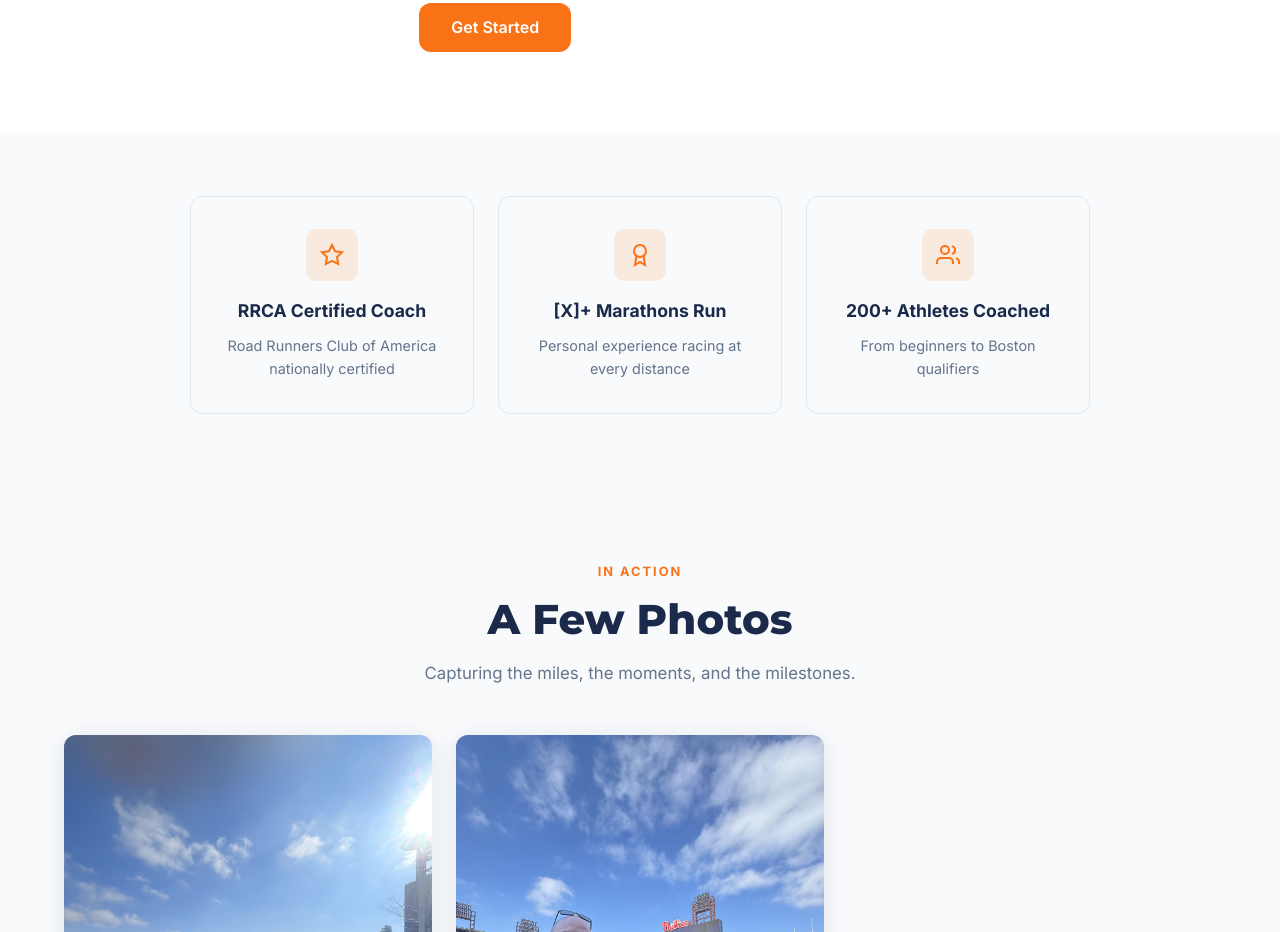
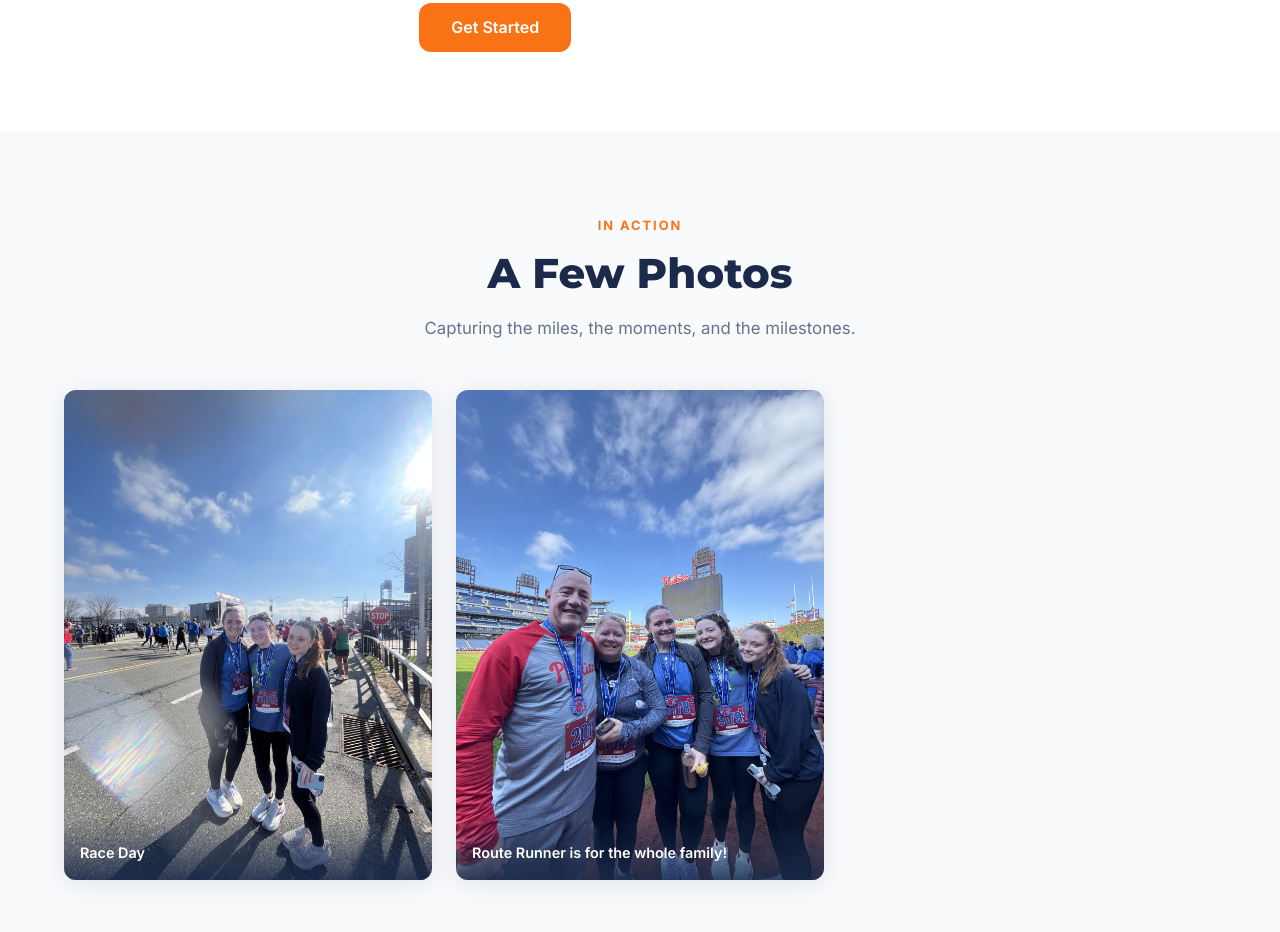
Before and after one commit to MeganLavelle5/RouteRunner, a plain HTML site: page about.html in a window 1280 px wide. Shown: the part 1110-2042 px from the top of the page. Drawn offline with Linux system fonts and the light colour scheme.

Commit message:
Remove unfinished stats section from about page

```diff
--- a/about.html
+++ b/about.html
@@ -75,32 +75,6 @@
     </div>
   </section>
 
-  <!-- CREDENTIALS / HIGHLIGHTS -->
-  <section style="background: var(--light); padding: 4rem 5%;">
-    <div style="display:grid; grid-template-columns: repeat(auto-fit, minmax(220px,1fr)); gap:1.5rem; max-width:900px; margin:0 auto; text-align:center;">
-      <div class="card fade-in">
-        <div class="card-icon" style="margin:0 auto 1rem;">
-          <svg width="24" height="24" viewBox="0 0 24 24" fill="none" stroke="currentColor" stroke-width="2"><path d="M12 2l3.09 6.26L22 9.27l-5 4.87 1.18 6.88L12 17.77l-6.18 3.25L7 14.14 2 9.27l6.91-1.01L12 2z"/></svg>
-        </div>
-        <h3>RRCA Certified Coach</h3>
-        <p style="color:var(--gray); font-size:0.9rem;">Road Runners Club of America nationally certified</p>
-      </div>
-      <div class="card fade-in">
-        <div class="card-icon" style="margin:0 auto 1rem;">
-          <svg width="24" height="24" viewBox="0 0 24 24" fill="none" stroke="currentColor" stroke-width="2"><circle cx="12" cy="8" r="6"/><path d="M15.477 12.89L17 22l-5-3-5 3 1.523-9.11"/></svg>
-        </div>
-        <h3>[X]+ Marathons Run</h3>
-        <p style="color:var(--gray); font-size:0.9rem;">Personal experience racing at every distance</p>
-      </div>
-      <div class="card fade-in">
-        <div class="card-icon" style="margin:0 auto 1rem;">
-          <svg width="24" height="24" viewBox="0 0 24 24" fill="none" stroke="currentColor" stroke-width="2"><path d="M17 21v-2a4 4 0 0 0-4-4H5a4 4 0 0 0-4 4v2"/><circle cx="9" cy="7" r="4"/><path d="M23 21v-2a4 4 0 0 0-3-3.87"/><path d="M16 3.13a4 4 0 0 1 0 7.75"/></svg>
-        </div>
-        <h3>200+ Athletes Coached</h3>
-        <p style="color:var(--gray); font-size:0.9rem;">From beginners to Boston qualifiers</p>
-      </div>
-    </div>
-  </section>
 
   <!-- PHOTOS -->
   <section class="photos-section">
```
